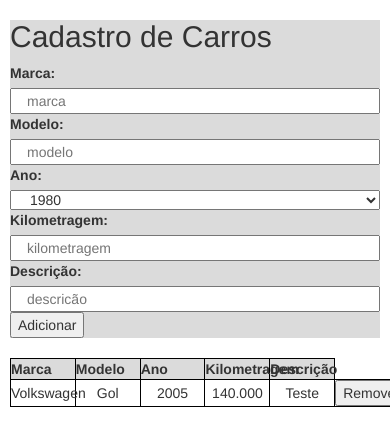
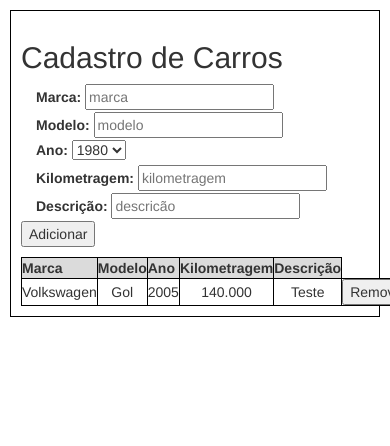
Before and after one commit to GuilhermeTrentini/Desafio_1, a PHP site: page /index.html in a window 390 px wide; the page is wider, and only the part inside the window is pictured. Shown: the top 446 px of that part. Run offline with PHP 8.4, Linux system fonts and the light colour scheme.

Commit message:
Alterações css e responsividade

```diff
--- a/css/principal.css
+++ b/css/principal.css
@@ -2,24 +2,18 @@
     color: red;
 }
 
-table{
-	width: 50%;
-	margin-bottom : .5em;
-	table-layout: fixed;
-	margin: 10px;
-}
-
 td, th {
-	border: 1px solid rgb(0, 0, 0);
-	text-align: center;
+ border: 1px solid rgb(0, 0, 0);
+ text-align: center;
 }
 
 th{
-	font-weight: bold;
-	background-color:rgb(219, 219, 219);
+ font-weight: bold;
+ background-color:rgb(219, 219, 219);
 }
 
-#teste{
-	margin: 10px;
-	background-color:rgb(219, 219, 219);
+#cadastroGeral{
+ margin: 10px;
+ border: 1px solid rgb(0, 0, 0);
+ padding: 10px;
 }
--- a/index.html
+++ b/index.html
@@ -11,30 +11,30 @@
 
 </head>
 <body onload="criaAno()">
-	<div id="teste">
+	<div id="cadastroGeral" class="row">
 		<h2>Cadastro de Carros</h2>
 
-		<form id="form-adicionar">
+		<form id="form-adicionar" class="col-sm-12 col-xs-12">
 			<label class="label-hide" id="marca-hide">*</label>
 			<label>Marca:</label>
-			<input class="col-sm-12 col-xs-12" id="marca" type="text" placeholder="marca"> <br>
+			<input  id="marca" type="text" placeholder="marca"> <br>
 			<label class="label-hide" id="modelo-hide">*</label>
 			<label>Modelo:</label>
-			<input class="col-sm-12 col-xs-12" id="modelo" type="text" placeholder="modelo"> <br>
+			<input id="modelo" type="text" placeholder="modelo"> <br>
 			<label>Ano:</label>
-			<select id="ano" class="col-sm-12 col-xs-12">
+			<select id="ano">
 
 			</select><br>
 			<label>Kilometragem:</label>
-			<input class="col-sm-12 col-xs-12" id="kilometragem" type="number" placeholder="kilometragem"> <br>
+			<input id="kilometragem" type="number" placeholder="kilometragem"> <br>
 			<label>Descrição:</label>
-			<input class="col-sm-12 col-xs-12" id="descricao" type="text" placeholder="descricão"> <br>
+			<input id="descricao" type="text" placeholder="descricão"> <br>
 		</form>
 
 		<button id="adicionar-carros">Adicionar</button>
 		<ul id="mensagens-erro"></ul>
-	</div>
-    <table class="col-sm-12 col-xs-12">
+
+		<table id="tabela" class="col-sm-12 col-xs-12">
 			<thead>
 				<tr>
 					<th>Marca</th>
@@ -56,6 +56,8 @@
 			</tbody>
 		</table>
 
+	</div>
+
 	<script src="js/adiciona-carros.js"></script>
 	<script src="js/validacoes.js"></script>
 	<script src="js/remover-carro.js"></script>
```
Lines whose indentation alone changed are shown as unchanged.
